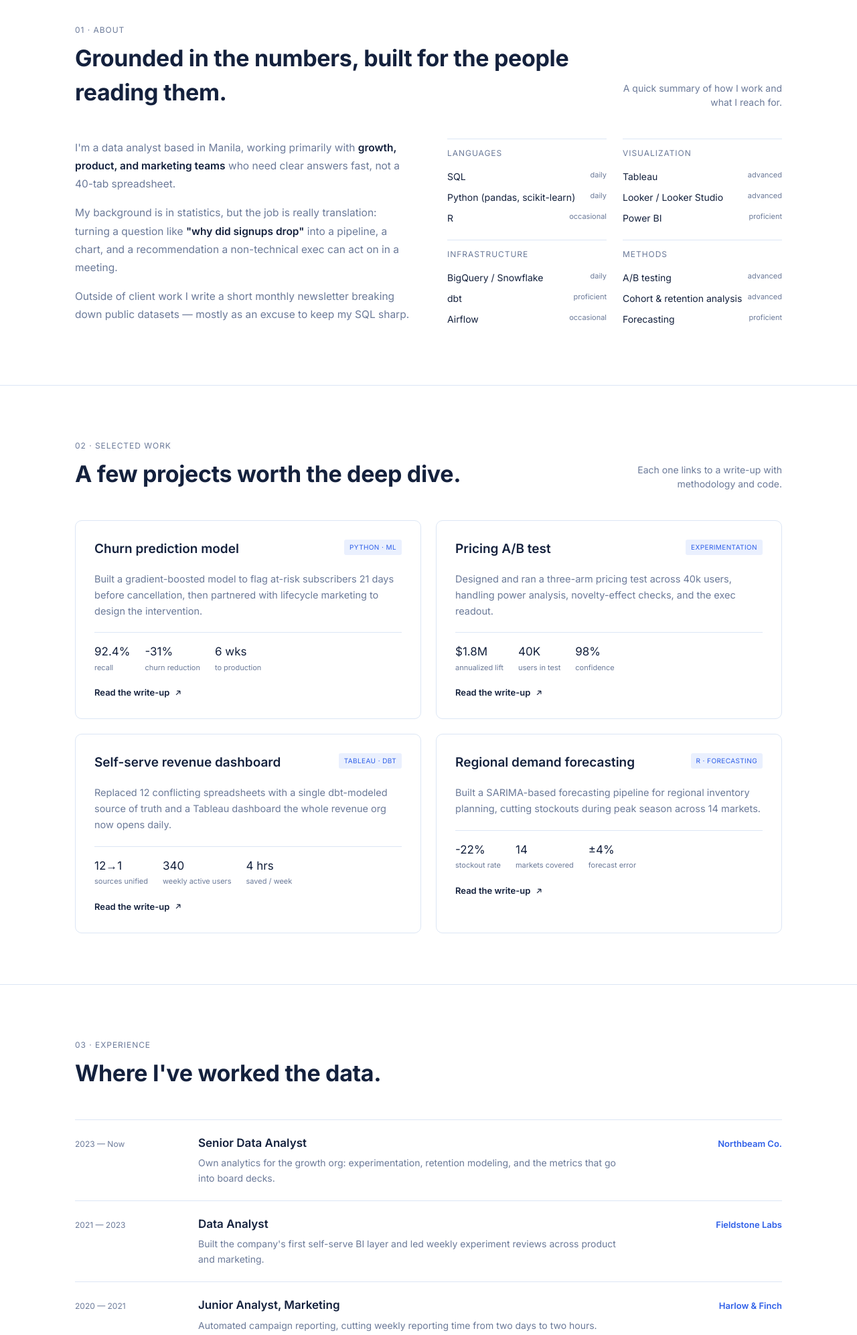
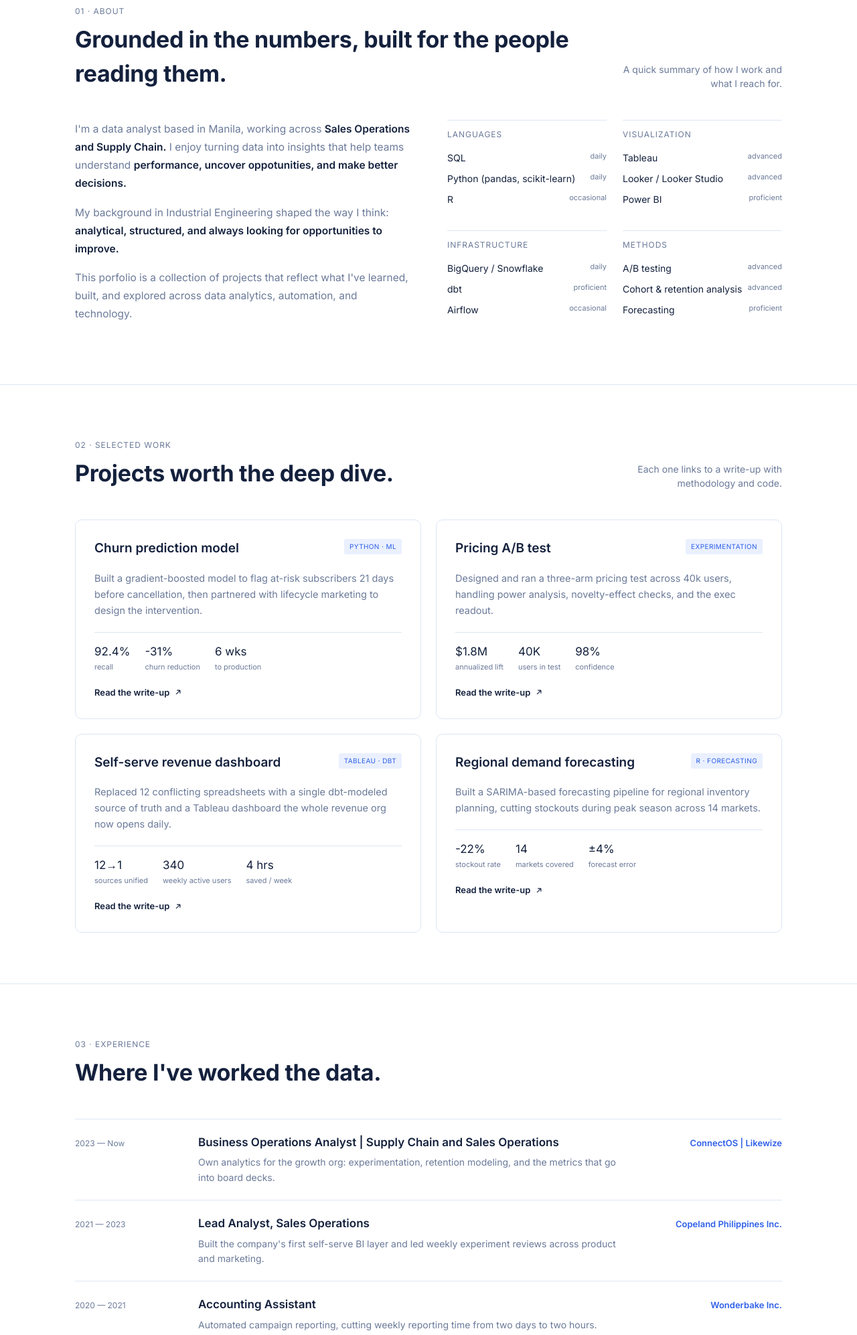
Before and after one commit to menchieberonilla/menchieberonilla.github.io, a plain HTML site: page index.html in a window 1280 px wide. Shown: the part 692-2686 px from the top of the page at 67% size. Drawn offline with Linux system fonts and the light colour scheme.

Commit message:
Upddate portfolio

```diff
--- a/index.html
+++ b/index.html
@@ -3,7 +3,7 @@
 <head>
 <meta charset="UTF-8">
 <meta name="viewport" content="width=device-width, initial-scale=1.0">
-<title>Alex Rivera — Data Analyst</title>
+<title>Menchie Beronilla | Data Analyst</title>
 <link rel="preconnect" href="https://fonts.googleapis.com">
 <link rel="preconnect" href="https://fonts.gstatic.com" crossorigin>
 <link href="https://fonts.googleapis.com/css2?family=Inter:wght@400;500;600;700&display=swap" rel="stylesheet">
@@ -196,7 +196,7 @@
     gap: 14px;
     margin-bottom: 22px;
   }
-  .kpi{ }
+
   .kpi .num{
     font-family: var(--mono);
     font-weight: 500;
@@ -425,7 +425,7 @@
 
 <header>
   <nav class="wrap">
-    <div class="logo">alex<span>·</span>rivera</div>
+    <div class="logo">Menchie<span>·</span>Beronilla</div>
     <div class="navlinks">
       <a href="#about">About</a>
       <a href="#projects">Projects</a>
@@ -445,7 +445,7 @@
           <span class="label">Data Analyst · Open to work</span>
         </div>
         <h1>I turn raw data into <em>decisions</em> people actually trust.</h1>
-        <p class="sub">Four years finding the story inside messy spreadsheets and event logs — then building the dashboards, models, and A/B tests that get stakeholders to act on it.</p>
+        <p class="sub">Digging through data, uncovering the story behind numbers, and building solutions that turn insights into action.</p>
         <div class="hero-cta">
           <a class="btn btn-primary" href="#projects">View projects →</a>
           <a class="btn btn-ghost" href="#contact">Download résumé</a>
@@ -493,9 +493,9 @@
       </div>
       <div class="about-grid">
         <div>
-          <p>I'm a data analyst based in Manila, working primarily with <strong>growth, product, and marketing teams</strong> who need clear answers fast, not a 40-tab spreadsheet.</p>
-          <p>My background is in statistics, but the job is really translation: turning a question like <strong>"why did signups drop"</strong> into a pipeline, a chart, and a recommendation a non-technical exec can act on in a meeting.</p>
-          <p>Outside of client work I write a short monthly newsletter breaking down public datasets — mostly as an excuse to keep my SQL sharp.</p>
+          <p>I'm a data analyst based in Manila, working across <strong>Sales Operations and Supply Chain.</strong> I enjoy turning data into insights that help teams understand <strong>performance, uncover oppotunities, and make better decisions.</strong></p>
+          <p>My background in Industrial Engineering shaped the way I think:<strong> analytical, structured, and always looking for opportunities to improve.</strong></p>
+          <p>This porfolio is a collection of projects that reflect what I've learned, built, and explored across data analytics, automation, and technology.</p>
         </div>
         <div class="toolgrid">
           <div class="tool-cat">
@@ -540,7 +540,7 @@
       <div class="section-head">
         <div>
           <span class="label">02 · Selected work</span>
-          <h2>A few projects worth the deep dive.</h2>
+          <h2>Projects worth the deep dive.</h2>
         </div>
         <p class="section-note">Each one links to a write-up with methodology and code.</p>
       </div>
@@ -626,26 +626,26 @@
         <div class="trow">
           <div class="when">2023 — Now</div>
           <div>
-            <h4>Senior Data Analyst</h4>
+            <h4>Business Operations Analyst | Supply Chain and Sales Operations</h4>
             <p>Own analytics for the growth org: experimentation, retention modeling, and the metrics that go into board decks.</p>
           </div>
-          <div class="co">Northbeam Co.</div>
+          <div class="co">ConnectOS | Likewize</div>
         </div>
         <div class="trow">
           <div class="when">2021 — 2023</div>
           <div>
-            <h4>Data Analyst</h4>
+            <h4>Lead Analyst, Sales Operations</h4>
             <p>Built the company's first self-serve BI layer and led weekly experiment reviews across product and marketing.</p>
           </div>
-          <div class="co">Fieldstone Labs</div>
+          <div class="co">Copeland Philippines Inc.</div>
         </div>
         <div class="trow">
           <div class="when">2020 — 2021</div>
           <div>
-            <h4>Junior Analyst, Marketing</h4>
+            <h4>Accounting Assistant</h4>
             <p>Automated campaign reporting, cutting weekly reporting time from two days to two hours.</p>
           </div>
-          <div class="co">Harlow &amp; Finch</div>
+          <div class="co">Wonderbake Inc.</div>
         </div>
       </div>
     </div>
@@ -660,13 +660,13 @@
         <h2>Let's find the story<br>in your data.</h2>
       </div>
       <div class="contact-links">
-        <a href="mailto:alex.rivera@example.com">alex.rivera@example.com</a>
-        <a href="#">linkedin.com/in/alexrivera</a>
-        <a href="#">github.com/alexrivera</a>
+        <a href="mailto:menchieroseberonilla@gmail.com">menchieroseberonilla@gmail.com</a>
+        <a href="https://www.linkedin.com/in/menchiebrnll/" target="_blank">linkedin.com/in/menchiebrnll</a>
+        <a href="https://github.com/menchieberonilla" target="_blank">github.com/menchieberonilla</a>
       </div>
     </div>
     <div class="foot-bottom">
-      <span>© 2026 Alex Rivera</span>
+      <span>© 2026 Menchie Beronilla</span>
       <span>Manila, Philippines</span>
     </div>
   </div>
```
